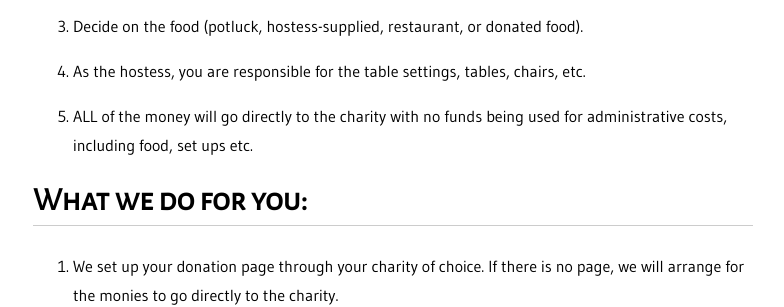
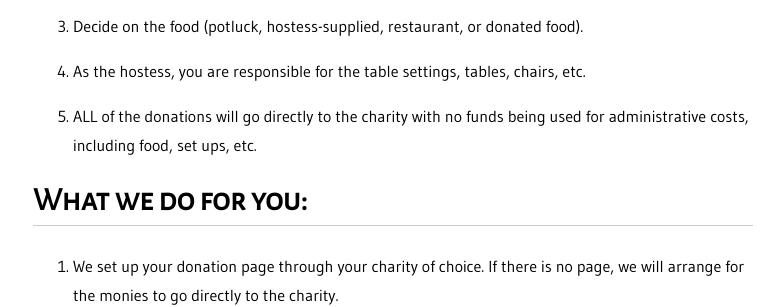
Before and after one commit to jennystable/website, a Jekyll site: the page built from index.markdown, in a window 1280 px wide. Shown: the part 1011-1318 px from the top of the page, without its empty margins (247-1031 px from the left). Built offline with Jekyll 4.4.1, drawn with Linux system fonts in a browser that asks for light colours.

Commit message:
Updated Index

```diff
--- a/index.markdown
+++ b/index.markdown
@@ -26,7 +26,7 @@ It is our hope that you will work with us through Jenny’s Table to plan an eve
 
 4. As the hostess, you are responsible for the table settings, tables, chairs, etc.
 
-5. ALL of the money will go directly to the charity with no funds being used for administrative costs, including food, set ups etc.
+5. ALL of the donations will go directly to the charity with no funds being used for administrative costs, including food, set ups, etc.
 
 ## What we do for you:
 
```
